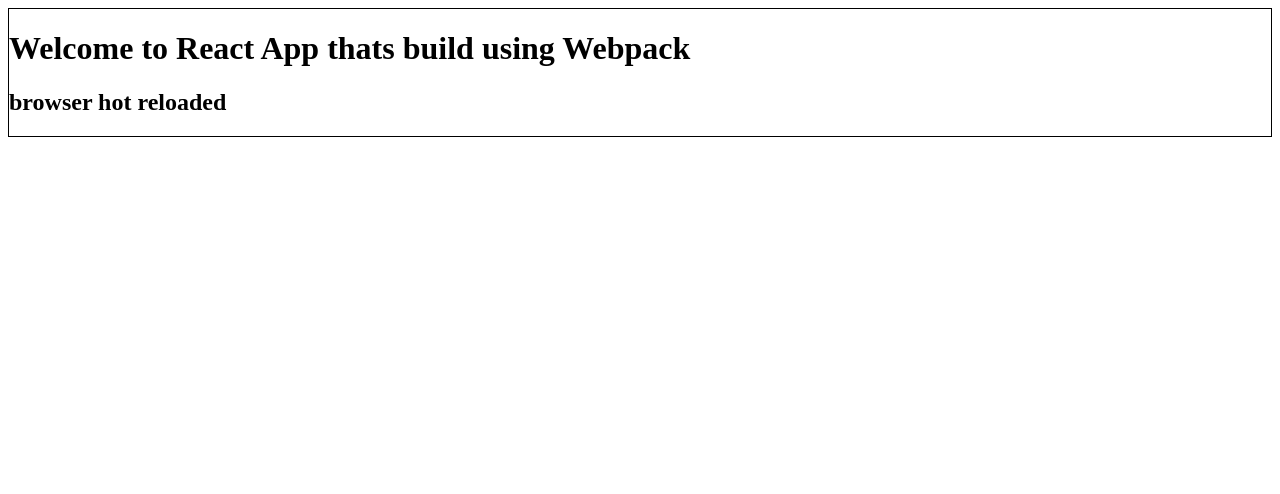
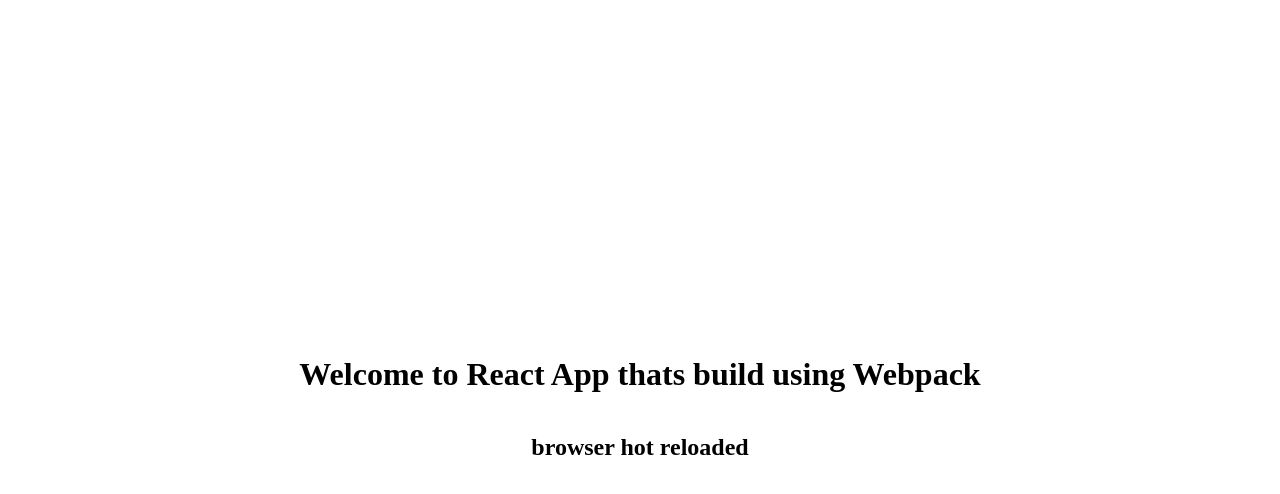
Before and after one commit to BitFerior/react-skeleton-app, a React app: page / in a window 1280 px wide. Shown: the top 494 px of the page. Built offline with nearby package versions, Linux system fonts and the light colour scheme.

Commit message:
feature: set preffered color theme

```diff
--- a/src/App.tsx
+++ b/src/App.tsx
@@ -1,9 +1,23 @@
 import { hot } from "react-hot-loader/root";
 import "./test.scss";
+import { useEffect, useState } from "react";
 
 const App = () => {
+  const preferredSystemMode = window.matchMedia("(prefers-color-scheme: dark)");
+  const [isDark, setIsDark] = useState(preferredSystemMode.matches);
+
+  useEffect(() => {
+    preferredSystemMode.onchange = e => {
+      console.log(e.matches);
+      if (e.matches) {
+        setIsDark(!isDark);
+      } else {
+        setIsDark(!isDark);
+      }
+    };
+  }, [isDark]);
   return (
-    <div className="test">
+    <div className={isDark ? "testDark" : "test"}>
       <h1>Welcome to React App thats build using Webpack </h1>
       <h2>browser hot reloaded</h2>
     </div>
--- a/src/test.scss
+++ b/src/test.scss
@@ -1,3 +1,17 @@
 .test {
-  border: 1px solid black;
+  height: 100vh;
+  display: flex;
+  flex-direction: column;
+  justify-content: center;
+  align-items: center;
 }
+
+.testDark {
+  height: 100vh;
+  background: black;
+  color: white;
+  display: flex;
+  flex-direction: column;
+  justify-content: center;
+  align-items: center;
+}
```
